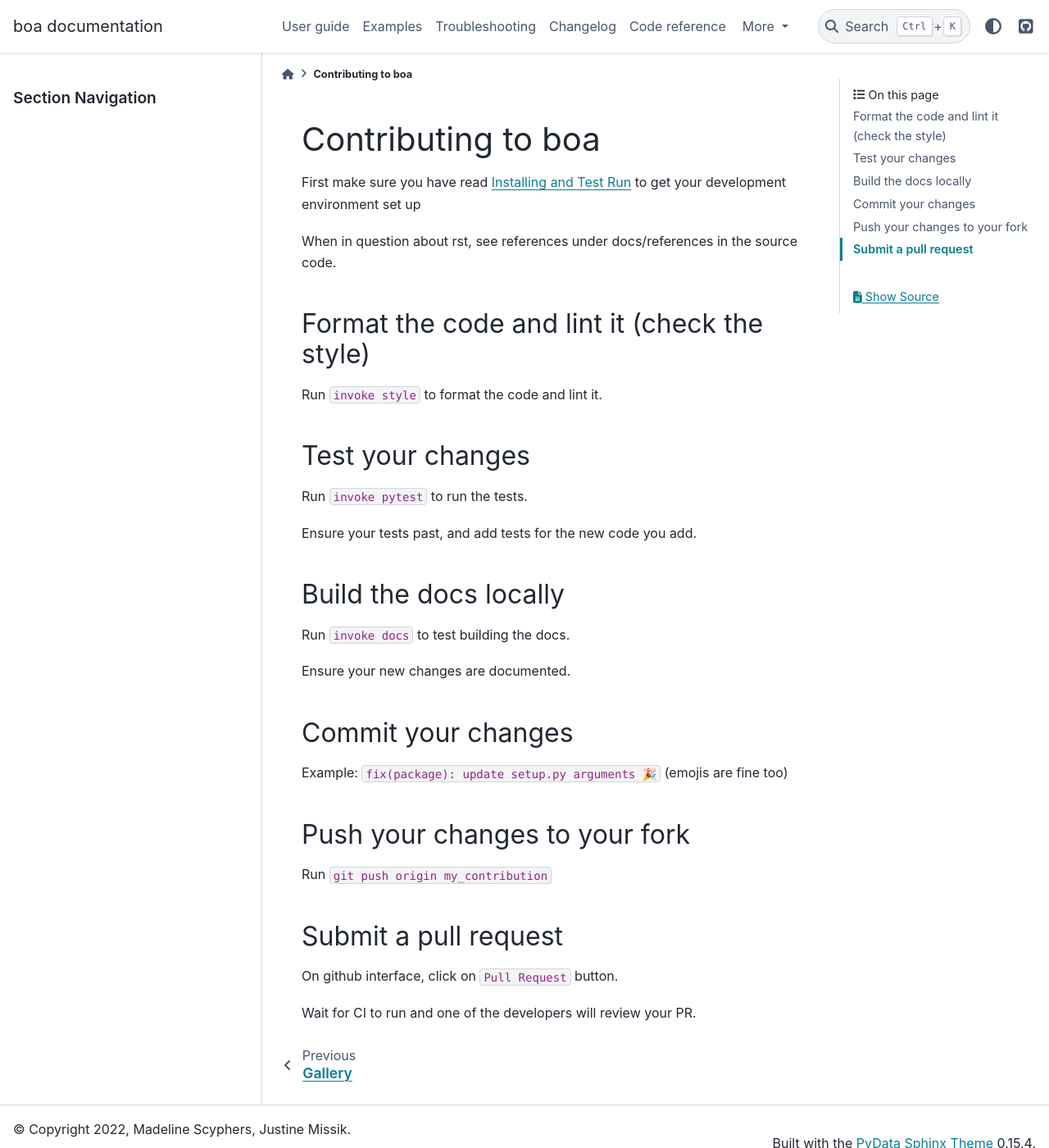
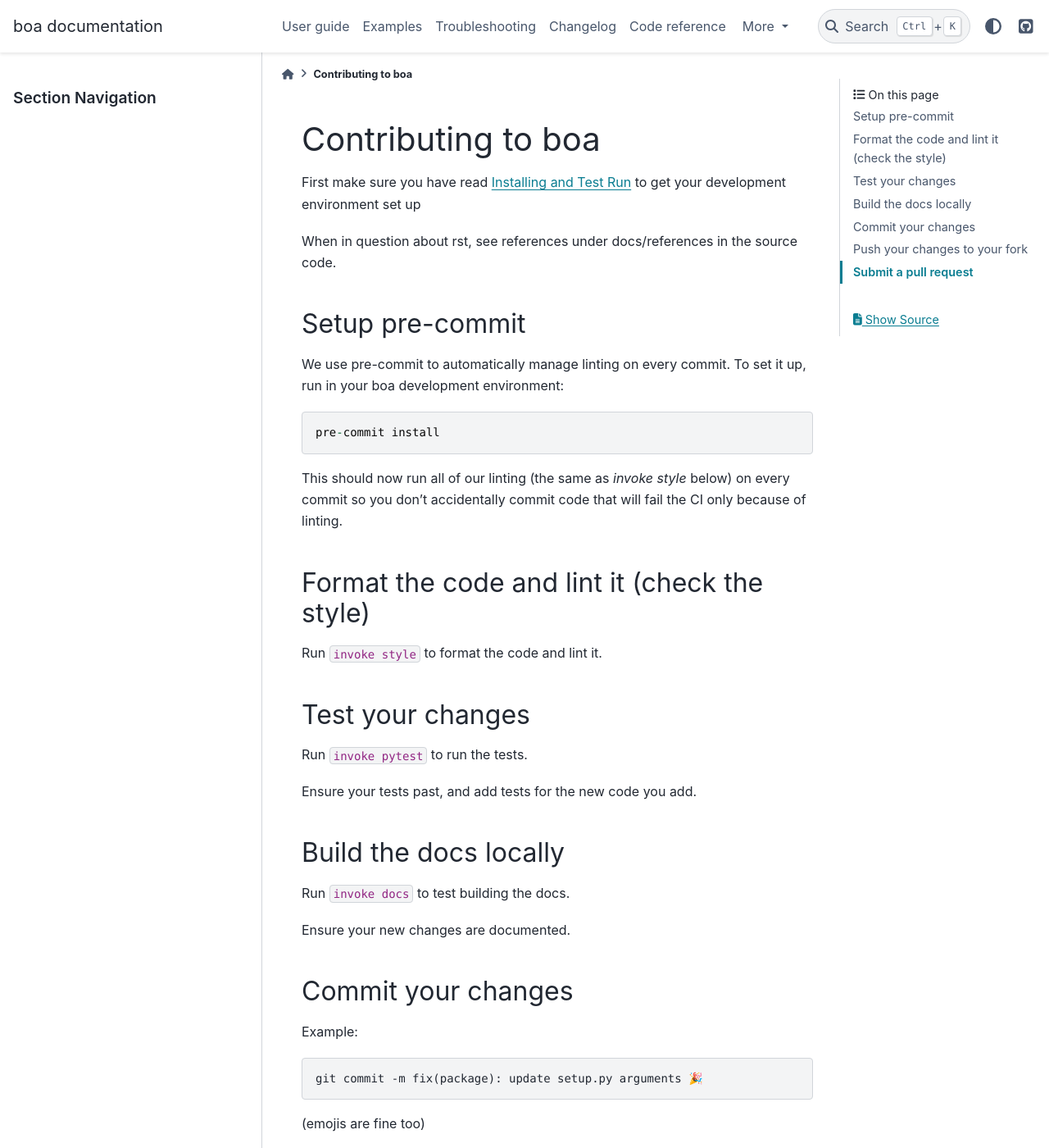
Before and after one commit to madeline-scyphers/boa, a Sphinx documentation site: the page built from docs/contributing.rst, in a window 1280 px wide and 1400 px high. Shown: the whole window at 82% size. Built offline with Sphinx 7.4.7 and the PyData theme 0.15.4, drawn with Linux system fonts in a browser that asks for light colours; pages that are not in the unit, such as notebooks, are missing from menus; the version number could not be read and is left out; comment, search, counter and statistics services are not loaded; some of the changed text lies outside the part shown.

Commit message:
package: Add pre-commit to the deps and instructions on how to use it

```diff
--- a/docs/contributing.rst
+++ b/docs/contributing.rst
@@ -7,6 +7,14 @@ Contributing to boa
 First make sure you have read :doc:`/user_guide/getting_started` to get your development environment set up
 
 When in question about rst, see references under docs/references in the source code.
+
+Setup pre-commit
+---------------------------------------------
+We use pre-commit to automatically manage linting on every commit. To set it up, run in your boa development environment::
+
+    pre-commit install
+
+This should now run all of our linting (the same as `invoke style` below) on every commit so you don't accidentally commit code that will fail the CI only because of linting.
 
 Format the code and lint it (check the style)
 ---------------------------------------------
@@ -30,7 +38,20 @@ Ensure your new changes are documented.
 Commit your changes
 ---------------------------------------------
 
-Example: ``fix(package): update setup.py arguments 🎉`` (emojis are fine too)
+Example::
+
+    git commit -m fix(package): update setup.py arguments 🎉
+
+(emojis are fine too)
+
+or a longer commit message::
+
+    git commit
+
+    package: fix things with stuff
+
+    More commit message things
+    and more
 
 Push your changes to your fork
 ---------------------------------------------
--- a/environment_dev.yml
+++ b/environment_dev.yml
@@ -33,6 +33,7 @@ dependencies:
 - pip:
     ## Task management
   - invoke
+  - pre-commit
 
     ## Testing tools
   - pytest
```
Also changed, not shown: .pre-commit-config.yaml (added).
